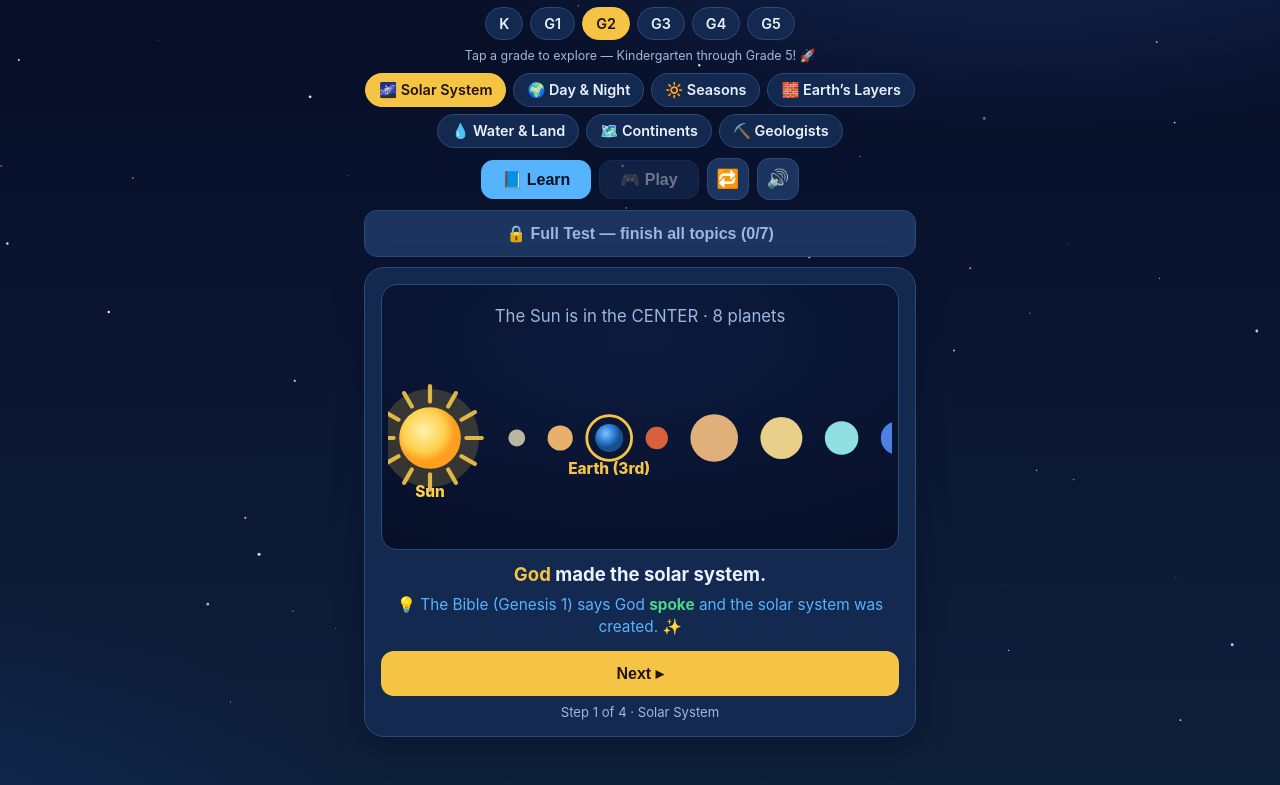
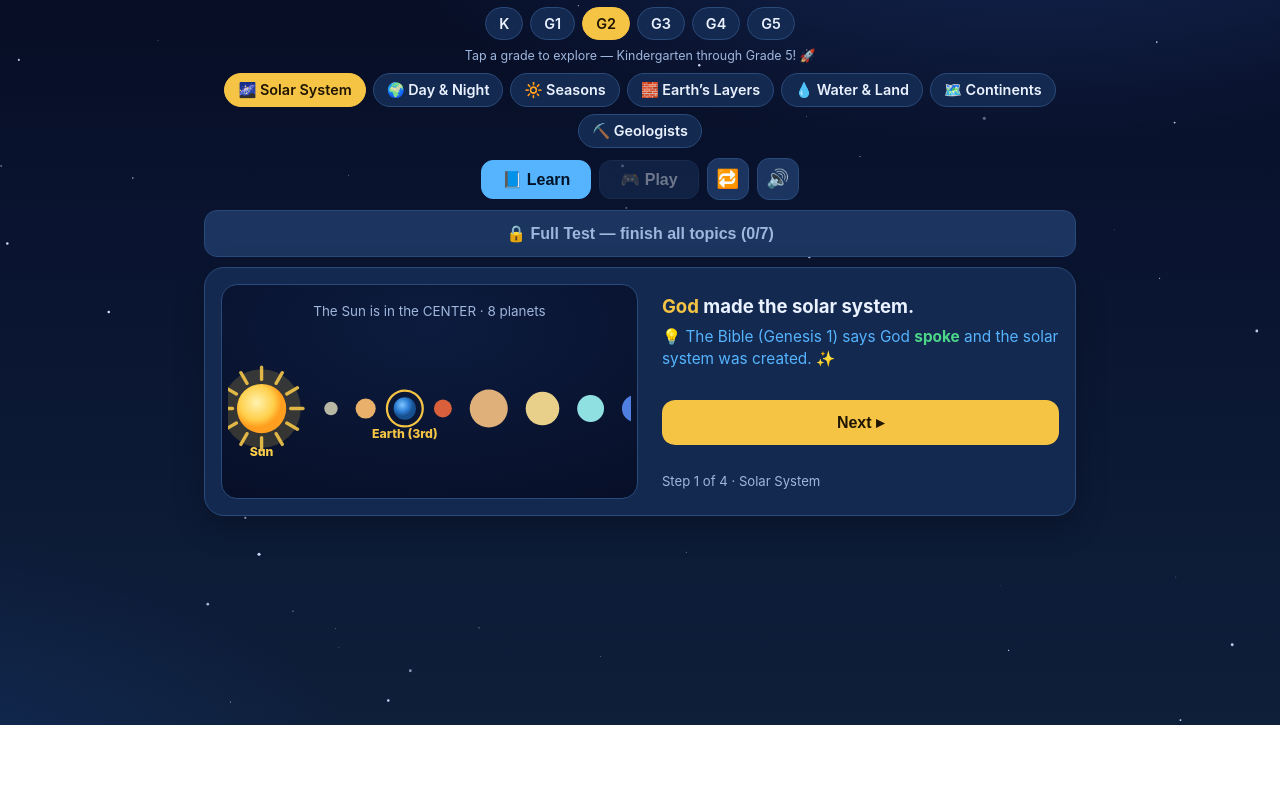
Before and after one commit to tboy2020/science-spark, a plain HTML site: page index.html in a window 1280 px wide. Shown: the part 75-860 px from the top of the page. After the commit the page ends 800 px from the top, so only its background shows below. Drawn offline with Linux system fonts and the light colour scheme.

Commit message:
Responsive: use the width on big screens (diagram beside text, no scroll)
On screens >=860px the app widens to 900px and the Learn card becomes
two columns — the diagram sits to the left of the caption + Next button
so a whole lesson fits without scrolling, instead of a narrow phone
column with empty sides. Play answer choices go two-across. Phone layout
(single column) is unchanged.

Co-Authored-By: Claude Opus 4.8 <noreply@anthropic.com>

```diff
--- a/index.html
+++ b/index.html
@@ -92,6 +92,16 @@ svg.scene{display:block;width:100%;height:auto}
 .kitem{text-align:center;min-width:66px}
 .kitem .ke{font-size:3rem;line-height:1.1}
 .kitem .kt{font-size:.8rem;color:var(--dim);margin-top:2px}
+/* ===== WIDE SCREENS: use the horizontal space, less scrolling ===== */
+@media (min-width:860px){
+  #app{max-width:900px}
+  .learncard{display:grid;grid-template-columns:minmax(0,1.05fr) minmax(0,1fr);column-gap:24px;align-items:center}
+  .learncard>:first-child{grid-column:1;grid-row:1 / span 3;min-width:0;align-self:center}
+  .learncard>.cap{grid-column:2;grid-row:1;text-align:left;margin-top:0}
+  .learncard>.navrow{grid-column:2;grid-row:2;margin-top:10px}
+  .learncard>.scorebar{grid-column:2;grid-row:3;text-align:left}
+  .playcard .opts{grid-template-columns:1fr 1fr}
+}
 </style>
 </head>
 <body>
@@ -1021,7 +1031,7 @@ function renderLearn(){ var T=TOPICS[S.topic], frames=T.frames(), f=frames[S.ste
   if(last&&!gprog().learn[S.topic]){ gprog().learn[S.topic]=true; saveProg(); }
   var sceneFn=f.scene||T.scene, sceneHtml=sceneFn();
   var isSvg=sceneHtml.indexOf('<svg')===0;
-  var h='<div class="card">'+(isSvg?'<div class="scenewrap">'+sceneHtml+'</div>':sceneHtml)+
+  var h='<div class="card learncard">'+(isSvg?'<div class="scenewrap">'+sceneHtml+'</div>':sceneHtml)+
     '<div class="cap"><div class="cmain">'+f.main+'</div><div class="why">💡 '+f.why+'</div></div>'+
     '<div class="navrow">'+(S.step>0?'<button class="btn ghost" onclick="learnStep(-1)">◂</button>':'')+
       (last?'<button class="btn" onclick="setMode(\'play\')">Test yourself → 🎮</button>':'<button class="btn" onclick="learnStep(1)">Next ▸</button>')+
@@ -1045,7 +1055,7 @@ function renderPlay(){ if(!play)startPlay();
     for(var j=0;j<q.opts.length;j++)o+='<div class="opt" id="o'+j+'" onclick="answer('+j+')">'+q.opts[j]+'</div>';
     o+='</div>'; }
   var vis=q.vis?'<div class="scenewrap" style="margin:2px 0 12px">'+q.vis()+'</div>':'';
-  EL('panel').innerHTML='<div class="card"><div class="progress"><i style="width:'+prog+'%"></i></div>'+
+  EL('panel').innerHTML='<div class="card playcard"><div class="progress"><i style="width:'+prog+'%"></i></div>'+
     vis+'<div class="q">'+q.q+'</div>'+o+'<div class="feed" id="feed"></div>'+
     '<div class="scorebar">⭐ '+play.pts+' / '+play.qs.length+' · '+(play.test?'📝 Full Test':T.name)+'</div></div>';
   play.answered=false; play.found=[]; _cur=q.q; speak(_cur);
```
